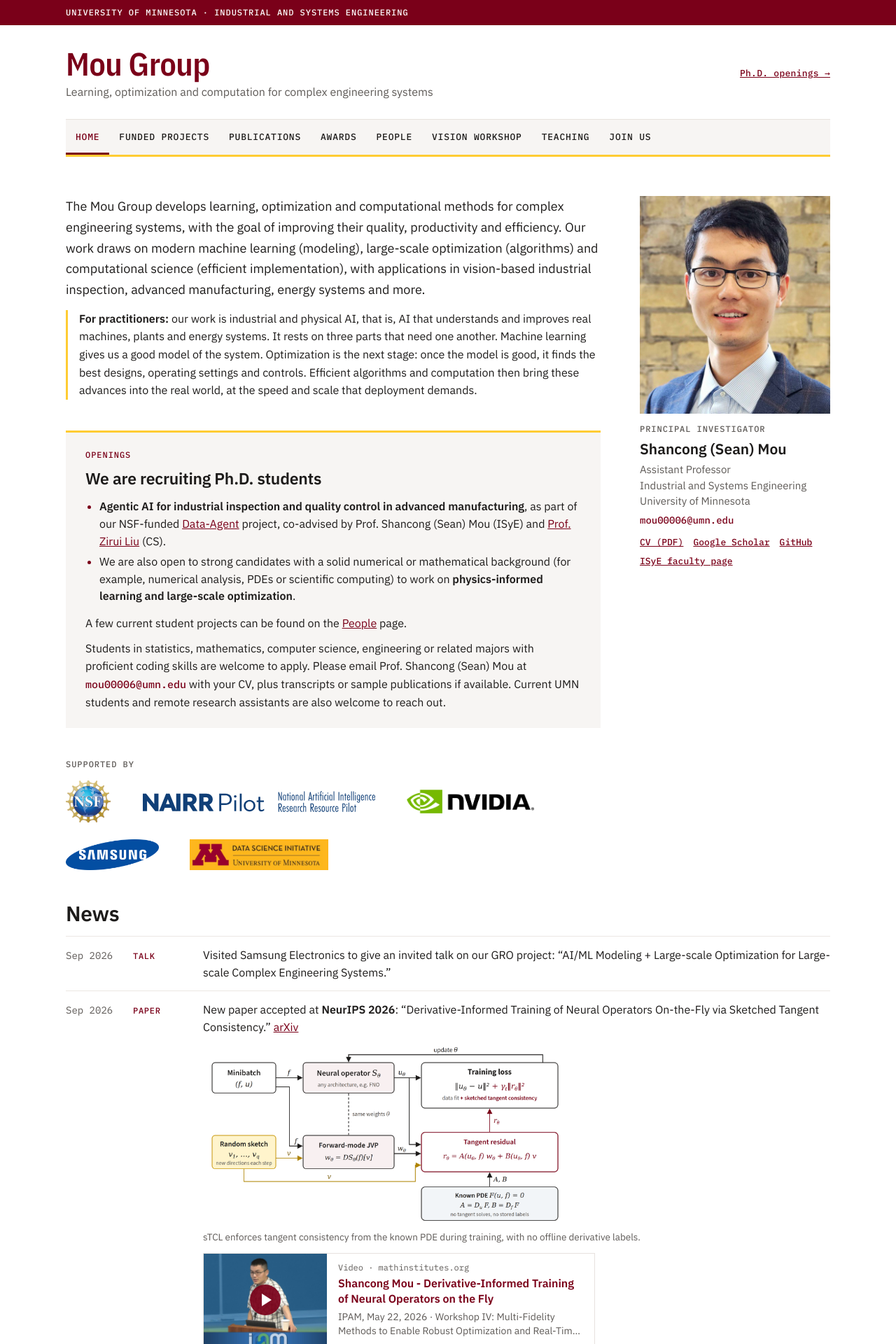
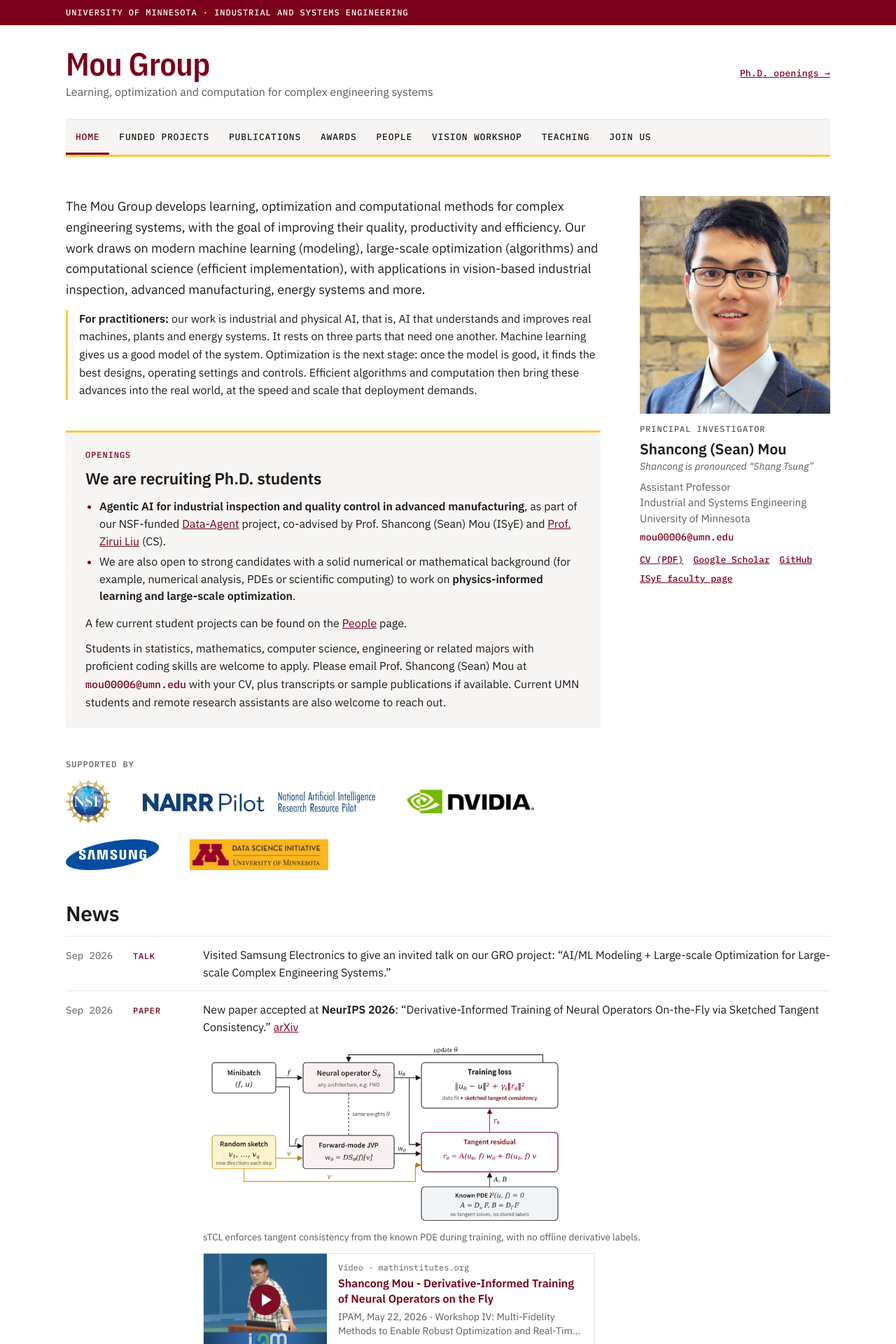
Before and after one commit to Mou-group-UMN/mou-group-umn.github.io, a Jekyll site: the page built from index.html, in a window 1280 px wide. Shown: the top 1920 px of the page at 70% size. Built offline with Jekyll 4.4.1, drawn with Linux system fonts in a browser that asks for light colours.

Commit message:
Pronunciation of Shancong ("Shang Tsung") under the PI's name on People and the homepage
Co-Authored-By: Claude Opus 5.5 <noreply@anthropic.com>
Claude-Session: https://claude.ai/code/session_01XBj4b1asWe9EJC5WfSpYSG

```diff
--- a/_data/people.yml
+++ b/_data/people.yml
@@ -7,6 +7,7 @@ pi:
   role: Assistant Professor, Industrial and Systems Engineering
   photo: shancong-mou.jpg
   email: mou00006@umn.edu
+  pronounce: 'Shancong is pronounced “Shang&nbsp;Tsung”'   # shown under the PI's name on People and the homepage (Sean, 2026-10-09)
   links:   # shown under the PI's name on the People page and in the homepage PI block
     - {label: CV (PDF), url: /assets/cv/Shancong_Mou_CV.pdf}   # copy of My Drive/CV/CV/main.pdf; replace the file to update
     - {label: Google Scholar, url: "https://scholar.google.com/citations?user=y2CYLbMAAAAJ&hl=en"}
--- a/assets/css/style.css
+++ b/assets/css/style.css
@@ -86,6 +86,7 @@ h3{font-size:19px;line-height:1.3}
 .h-pi .pi-name{font-size:21px;font-weight:600;line-height:1.25;color:var(--ink);text-decoration:none}
 .h-pi .pi-name:hover{color:var(--maroon)}
 .h-pi .pi-role{font-size:15px;line-height:1.5;color:var(--muted)}
+.pi-say{margin:-6px 0 10px;font-size:14px;line-height:1.4;font-style:italic;color:var(--muted)}.h-pi .pi-say{margin:-3px 0 2px}   /* how to say Shancong */
 .pi-email{font:500 14px/1.4 var(--mono);color:var(--maroon);text-decoration:none}.pi-email:hover{text-decoration:underline}
 .h-pi .pi-links{display:flex;flex-wrap:wrap;gap:2px 14px;margin:4px 0 0;font:500 13px/1.6 var(--mono)}
 @media(max-width:1100px){.h-top{grid-template-columns:minmax(0,1fr) 240px;gap:40px}}
--- a/index.html
+++ b/index.html
@@ -31,6 +31,7 @@ description: The Mou Group, led by Shancong (Sean) Mou at the University of Minn
 <div class="h-pi-text">
 <div class="eyebrow">Principal Investigator</div>
 <a class="pi-name" href="{{ '/people/' | relative_url }}">{{ pi.name }}</a>
+{% if pi.pronounce %}<div class="pi-say">{{ pi.pronounce }}</div>{% endif %}
 <div class="pi-role">{{ h.pi.lines | join: "<br>" }}</div>
 <a class="pi-email" href="mailto:{{ pi.email }}">{{ pi.email }}</a>
 <div class="pi-links">{% for l in pi.links %}<a href="{% if l.url contains '://' %}{{ l.url }}{% else %}{{ l.url | relative_url }}{% endif %}">{{ l.label }}</a>{% endfor %}</div>
--- a/people.html
+++ b/people.html
@@ -8,7 +8,7 @@ permalink: /people/
 <h2>Principal Investigator</h2>
 <div class="pi">
   {% if pi.photo != "" %}<img src="{{ '/assets/img/people/' | append: pi.photo | relative_url }}" alt="{{ pi.name }}">{% else %}<div class="ph">SM</div>{% endif %}
-  <div><h3 style="margin-top:0">{{ pi.name }}</h3><p class="muted">{{ pi.role }}<br>University of Minnesota</p><div class="pi-links"><a href="mailto:{{ pi.email }}">{{ pi.email }}</a>{% for l in pi.links %}<a href="{% if l.url contains '://' %}{{ l.url }}{% else %}{{ l.url | relative_url }}{% endif %}">{{ l.label }}</a>{% endfor %}</div><p>{{ pi.bio }}</p></div>
+  <div><h3 style="margin-top:0">{{ pi.name }}</h3>{% if pi.pronounce %}<p class="pi-say">{{ pi.pronounce }}</p>{% endif %}<p class="muted">{{ pi.role }}<br>University of Minnesota</p><div class="pi-links"><a href="mailto:{{ pi.email }}">{{ pi.email }}</a>{% for l in pi.links %}<a href="{% if l.url contains '://' %}{{ l.url }}{% else %}{{ l.url | relative_url }}{% endif %}">{{ l.label }}</a>{% endfor %}</div><p>{{ pi.bio }}</p></div>
 </div>
 {% assign groups = "phd:Ph.D. Students,masters:Master's Students,undergrads:Undergraduate Researchers,highschool:High School Students,students:Students,postdocs:Postdocs,collaborators:Student Collaborators" | split: "," %}
 {% for g in groups %}{% assign kv = g | split: ":" %}{% assign key = kv[0] %}{% assign list = site.data.people[key] %}
```
